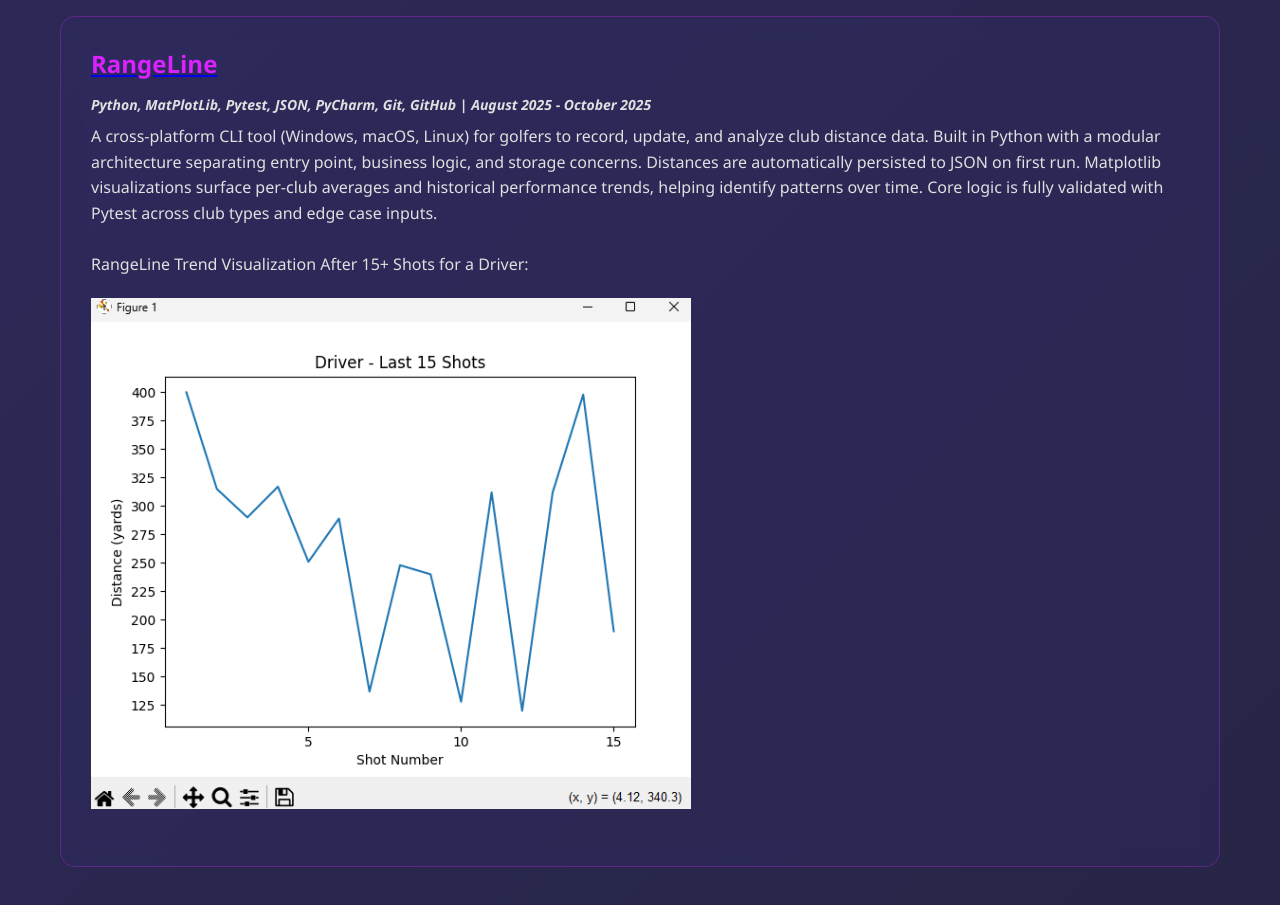
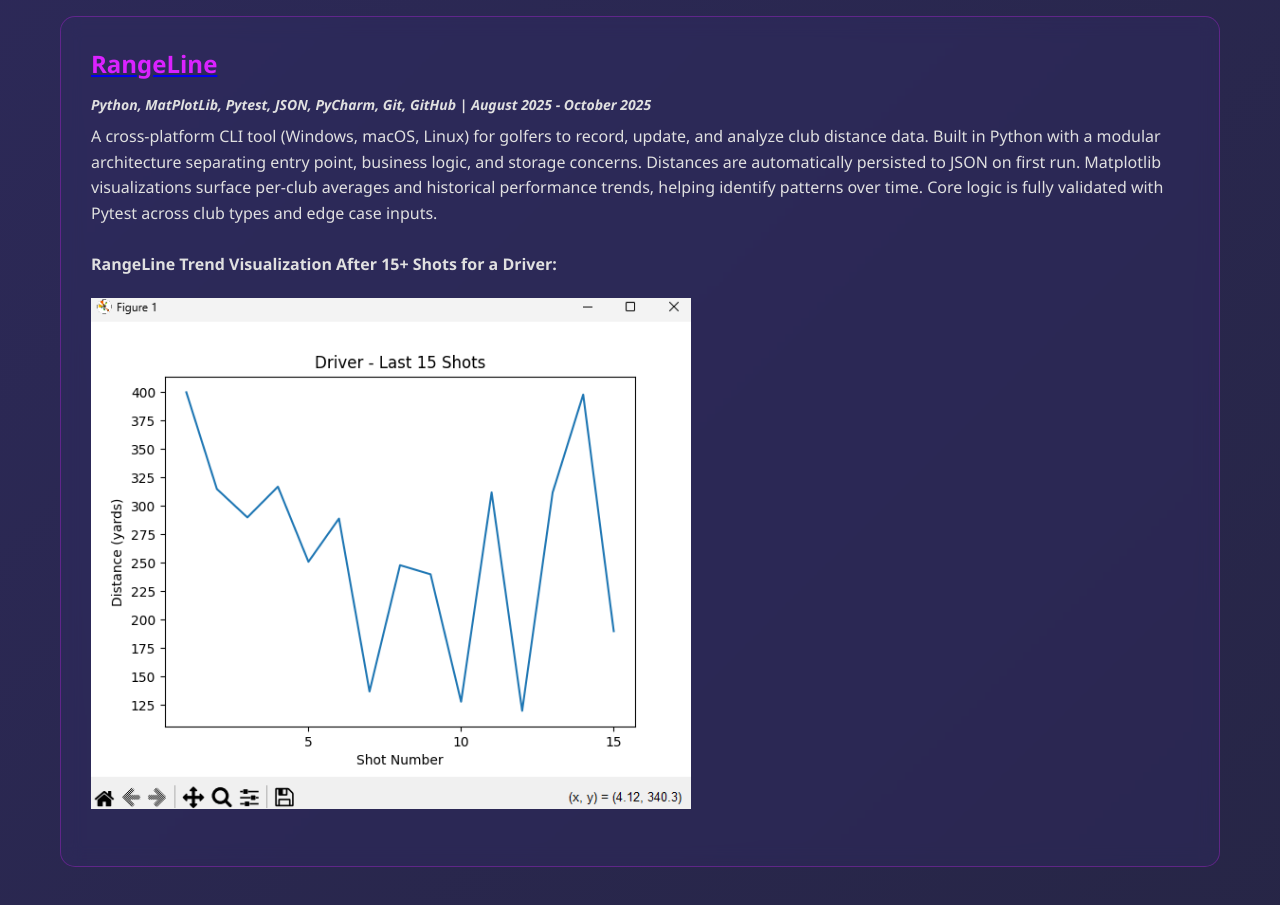
Before and after one commit to Oxerlax/Personal-Portfolio-Website, a plain HTML site: page index.html in a window 1280 px wide. Shown: the part 6300-7205 px from the top of the page. Drawn offline with Linux system fonts and the light colour scheme.

Commit message:
Bolding style update for trend line header

```diff
--- a/index.html
+++ b/index.html
@@ -229,7 +229,7 @@
                     across club types and edge case inputs.
                     <br>
                     <br>
-                    RangeLine Trend Visualization After 15+ Shots for a Driver:
+                    <strong>RangeLine Trend Visualization After 15+ Shots for a Driver:</strong>
                     <br>
                     <img src="TrendRangeLine.png" alt="RangeLine Trend Visualization" style="width: 100%; max-width: 600px; margin-top: 20px;">
                 </p>
```
